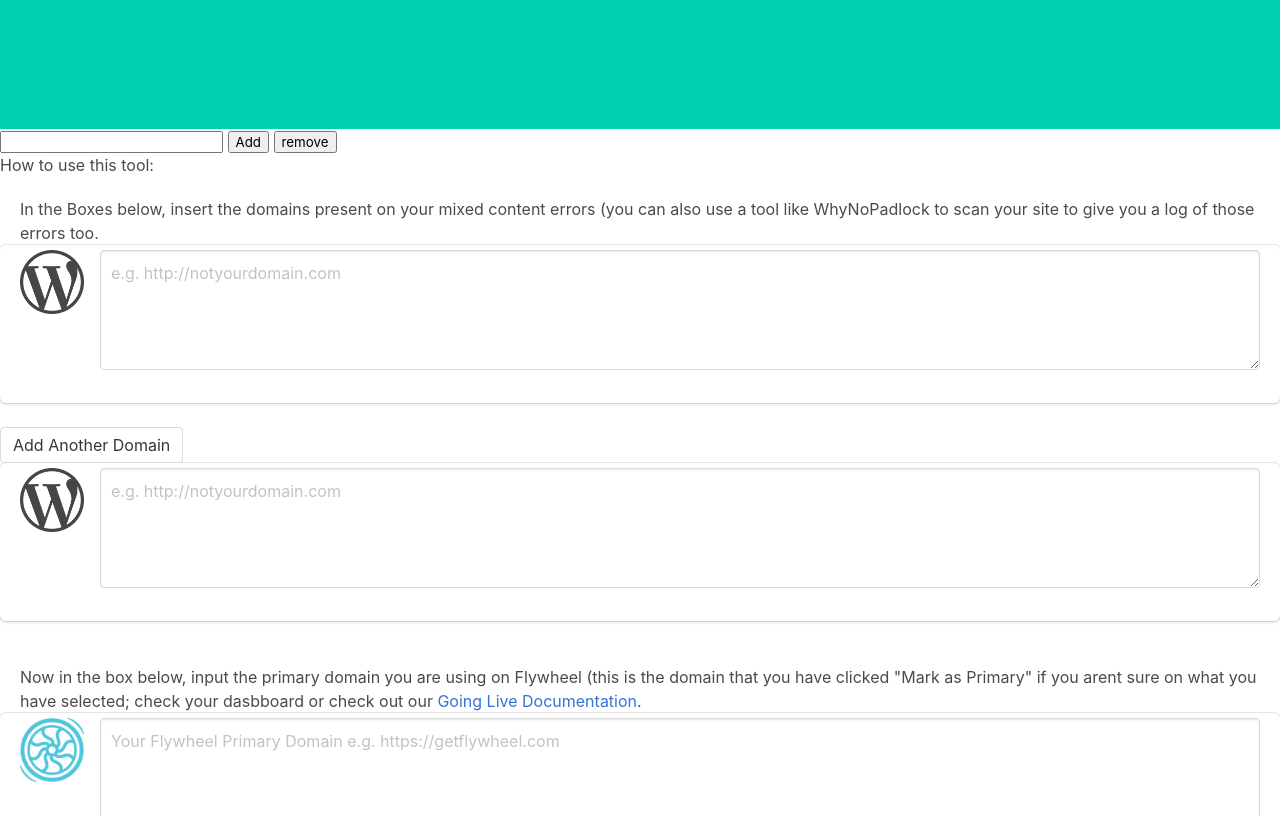
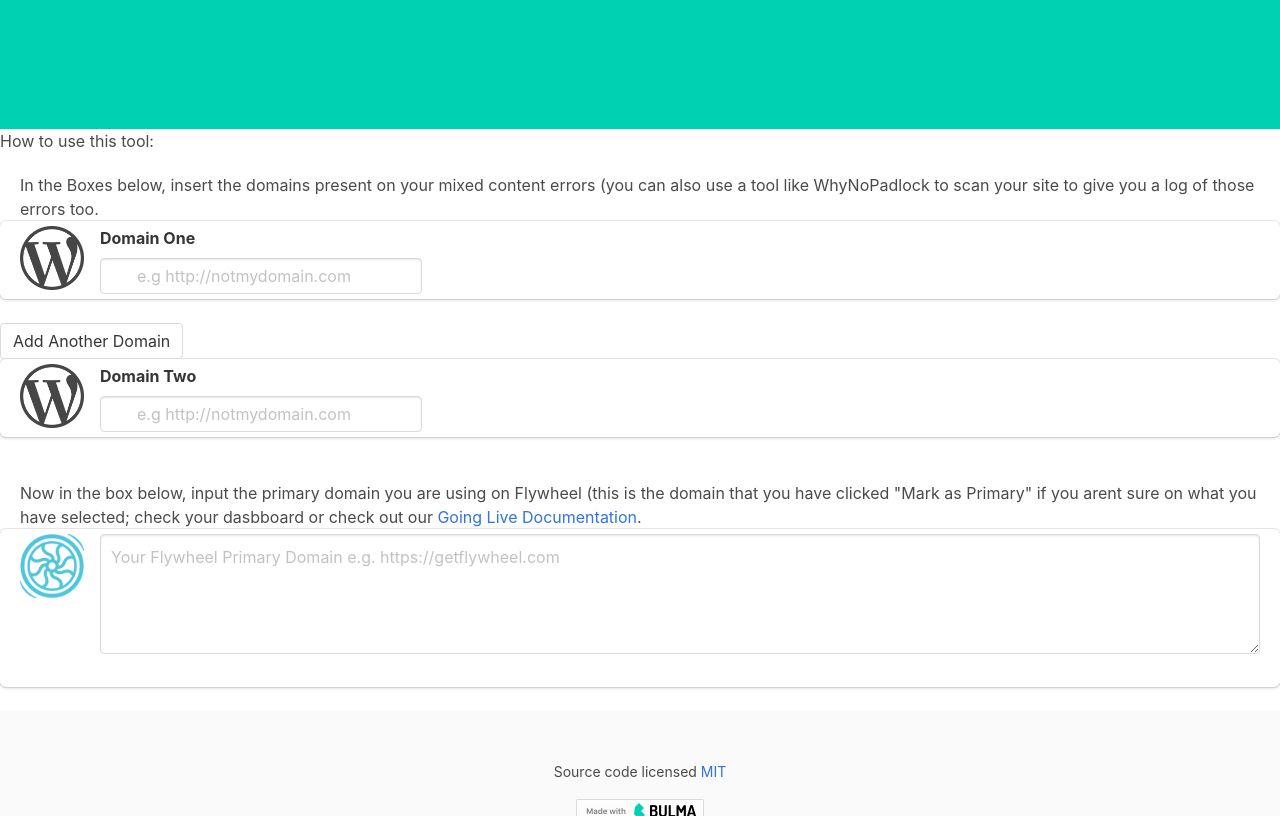
Before and after one commit to samtoohey93/BulkWPSearchandReplace, a website: page App/index.html in a window 1280 px wide. Shown: the part 363-1179 px from the top of the page. Drawn offline with Linux system fonts and the light colour scheme.

Commit message:
Box button change

```diff
--- a/App/index.html
+++ b/App/index.html
@@ -28,18 +28,7 @@
       </div>
     </section>
    <!-- Body main after header-->
-   <input type="text">
-   <button class="add">Add</button>
-   <button class="remove">remove</button>
-   <div id="new_chq"></div>
-   <input type="hidden" value="1" id="total_chq">
-
-
-
-
-
-
-    <h2>How to use this tool:</h2>
+     <h2>How to use this tool:</h2>
 
     <div class="howto">
       <h4>In the Boxes below, insert the domains present on your mixed content errors (you can also use a tool like WhyNoPadlock to scan your site to give you a log of those errors too.</h4>
@@ -53,31 +42,17 @@
             <img src="images/wordpress.png" alt="Image">
           </figure>
         </div>
-        <div class="media-content">
-          <div class="content">
-            <p>
-              <textarea class="textarea" placeholder="e.g. http://notyourdomain.com"></textarea>
-            </p>
+        <div class="field">
+          <label class="label is-normal">Domain One</label>
+          <div class="control has-icons-left has-icons-right">
+            <input class="input is-normal" type="email" placeholder="e.g http://notmydomain.com">
+            <span class="icon is-normal is-left">
+              <i class="fas fa-envelope"></i>
+            </span>
+            <span class="icon is-normal is-right">
+              <i class="fas fa-check"></i>
+            </span>
           </div>
-          <nav class="level is-mobile">
-            <div class="level-left">
-              <a class="level-item" aria-label="reply">
-                <span class="icon is-small">
-                  <i class="fas fa-reply" aria-hidden="true"></i>
-                </span>
-              </a>
-              <a class="level-item" aria-label="retweet">
-                <span class="icon is-small">
-                  <i class="fas fa-retweet" aria-hidden="true"></i>
-                </span>
-              </a>
-              <a class="level-item" aria-label="like">
-                <span class="icon is-small">
-                  <i class="fas fa-heart" aria-hidden="true"></i>
-                </span>
-              </a>
-            </div>
-          </nav>
         </div>
       </article>
     </div>
@@ -95,35 +70,20 @@
             <img src="images/wordpress.png" alt="Image">
           </figure>
         </div>
-        <div class="media-content">
-          <div class="content">
-            <p>
-              <textarea class="textarea" placeholder="e.g. http://notyourdomain.com"></textarea>
-            </p>
+        <div class="field">
+          <label class="label is-normal">Domain Two</label>
+          <div class="control has-icons-left has-icons-right">
+            <input class="input is-normal" type="email" placeholder="e.g http://notmydomain.com">
+            <span class="icon is-normal is-left">
+              <i class="fas fa-envelope"></i>
+            </span>
+            <span class="icon is-normal is-right">
+              <i class="fas fa-check"></i>
+            </span>
           </div>
-          <nav class="level is-mobile">
-            <div class="level-left">
-              <a class="level-item" aria-label="reply">
-                <span class="icon is-small">
-                  <i class="fas fa-reply" aria-hidden="true"></i>
-                </span>
-              </a>
-              <a class="level-item" aria-label="retweet">
-                <span class="icon is-small">
-                  <i class="fas fa-retweet" aria-hidden="true"></i>
-                </span>
-              </a>
-              <a class="level-item" aria-label="like">
-                <span class="icon is-small">
-                  <i class="fas fa-heart" aria-hidden="true"></i>
-                </span>
-              </a>
-            </div>
-          </nav>
         </div>
       </article>
     </div>
-
 
     <div class="output">
       <h4>Now in the box below, input the primary domain you are using on Flywheel (this is the domain that you have clicked "Mark as Primary" if you arent sure on what you have selected; check your dasbboard or check out our <a href=https://getflywheel.com/wordpress-support/go-live-flywheel/> Going Live Documentation</a>.</h4>
--- a/App/lib/main.js
+++ b/App/lib/main.js
@@ -6,23 +6,3 @@ document.addEventListener('DOMContentLoaded', function () {
 
 
 //Button Addition JavaScript
-$('.add').on('click', add);
-$('.remove').on('click', remove);
-
-function add() {
-var new_chq_no = parseInt($('#total_chq').val()) + 1;
-var new_input = "<input type='text' id='new_" + new_chq_no + "'>";
-
-$('#new_chq').append(new_input);
-
-$('#total_chq').val(new_chq_no);
-}
-
-function remove() {
-var last_chq_no = $('#total_chq').val();
-
-if (last_chq_no > 1) {
-$('#new_' + last_chq_no).remove();
-$('#total_chq').val(last_chq_no - 1);
-}
-}
```
